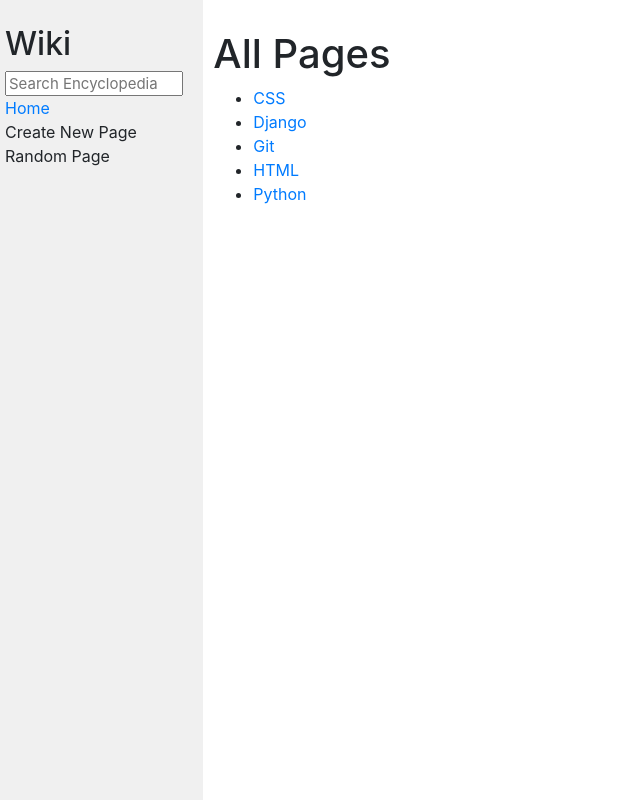
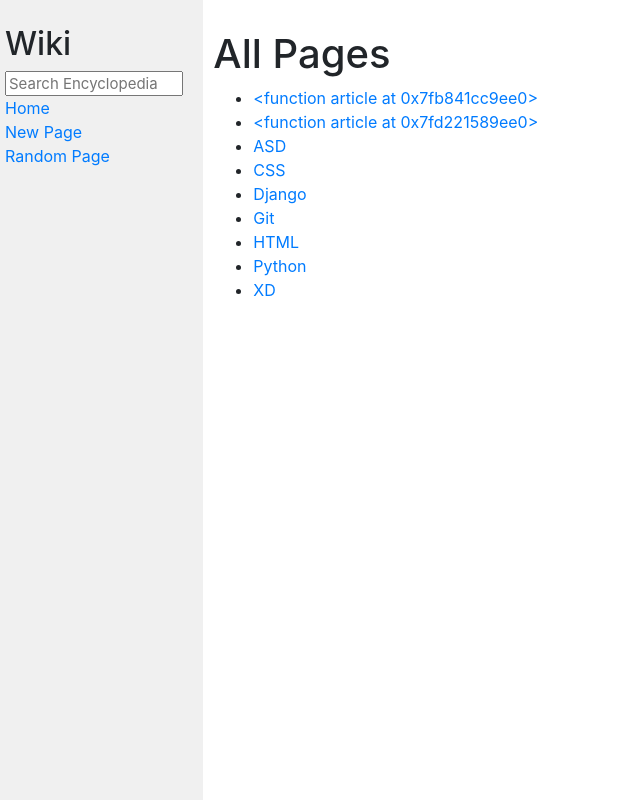
Before and after one commit to jeanpaulHT/wikiWeb-CS50, a Django app: page / in a window 1280 px wide. Shown: the whole page, without its empty margins (0-640 px from the left). Run offline with Django 3.2, Linux system fonts and the light colour scheme; some libraries are stand-ins or nearby versions.

Commit message:
final files

```diff
--- a/encyclopedia/templates/encyclopedia/layout.html
+++ b/encyclopedia/templates/encyclopedia/layout.html
@@ -12,17 +12,18 @@
         <div class="row">
             <div class="sidebar col-lg-2 col-md-3">
                 <h2>Wiki</h2>
-                <form>
-                    <input class="search" type="text" name="q" placeholder="Search Encyclopedia">
+                <form action="{% url 'wiki:search' %}" method="GET">
+                    {% csrf_token %}
+                    {{ form }}
                 </form>
                 <div>
                     <a href="{% url 'wiki:index' %}">Home</a>
                 </div>
-                <div>
-                    Create New Page
+                <div >
+                    <a href = "{% url 'wiki:add' %}"> New Page</a>
                 </div>
                 <div>
-                    Random Page
+                    <a href= "{% url 'wiki:randomArticle'%}"> Random Page</a>
                 </div>
                 {% block nav %}
                 {% endblock %}
--- a/encyclopedia/urls.py
+++ b/encyclopedia/urls.py
@@ -7,5 +7,12 @@ app_name = "wiki"
 
 urlpatterns = [
     path("", views.index, name="index"),
-    path('wiki/<str:article>/', views.article, name='article')
+    path('wiki/<str:article>/', views.article, name='article'),
+    path('search/', views.search, name='search'),
+    path('add/', views.add_page, name='add'),
+    path('addArticle/', views.addArticle, name='addArticle'),
+    path('edit/<str:article>', views.editPage, name='edit'),
+    path('editArticle/<str:article>', views.editArticle, name='editArticle'),
+    path('randomArticle/', views.getRandom, name='randomArticle')
+
 ]
--- a/encyclopedia/util.py
+++ b/encyclopedia/util.py
@@ -2,6 +2,8 @@ import re
 
 from django.core.files.base import ContentFile
 from django.core.files.storage import default_storage
+import random
+
 
 
 def list_entries():
@@ -35,3 +37,26 @@ def get_entry(title):
         return f.read().decode("utf-8")
     except FileNotFoundError:
         return None
+
+
+def getSubString(entry):
+
+    entries = list_entries()
+    i = 0
+    result = []
+
+    for titles in entries:
+        i = 0
+        for c in titles:
+            if(c == entry[i]): i = i +1
+            else: i = 0
+            if i == len(entry):
+                result.append(titles)
+                break
+
+    return result
+
+
+def randomTitle():
+    entries = list_entries()
+    return entries[random.randint(0,len(entries)- 1)]
--- a/encyclopedia/views.py
+++ b/encyclopedia/views.py
@@ -1,15 +1,156 @@
-from django.shortcuts import render
+from django import forms
+from django.shortcuts import redirect,render
+from django.http import HttpResponse
+import markdown2
 
 from . import util
 
+class searchForm(forms.Form):
+    article = forms.CharField(label="", widget=forms.TextInput(attrs={
+        "class": "search",
+        "placeholder":"Search Encyclopedia"}
+    ))
+
+
+class addForm(forms.Form):
+    title = forms.CharField(label="", widget=forms.Textarea(attrs={
+        "style": "height: 61px;"}
+        ))
+    text = forms.CharField(label="", widget=forms.Textarea(attrs={
+        "style": "height: 500px;"}
+        ))
+
+class editForm(forms.Form):
+    text = forms.CharField(label="", widget=forms.Textarea(attrs={
+        "style": "height: 500px;"}
+        ))
 
 def index(request):
     return render(request, "encyclopedia/index.html", {
-        "entries": util.list_entries()
+        "entries": util.list_entries(),
+        "form": searchForm()
     })
 
 def article(request, article):
+
+
     return render(request, f"encyclopedia/article.html", {
-        "article": util.get_entry(article),
+        "article": markdown2.markdown(util.get_entry(article)),
         "name": article
     })
+
+def editPage(request,article):
+
+    text = util.get_entry(article)
+
+    if text == None:
+        return render(request, f"encyclopedia/article.html", {
+            "article": util.get_entry(None),
+            "name": article
+        })
+
+    edit_form = editForm(initial={'text':text})
+    edit_form.name = article
+
+    return render(request, f"encyclopedia/editPage.html", {
+        "name": article,
+        "editForm": edit_form
+    })
+
+def editArticle(request,article):
+
+
+    if request.method == "POST":
+
+        form = editForm(request.POST)
+
+
+        if form.is_valid():
+
+            text = form.cleaned_data["text"]
+            util.save_entry(article,text)
+
+            return render(request, f"encyclopedia/article.html", {
+                "article": util.get_entry(article),
+                "name": article
+            })
+
+    return render(request, f"encyclopedia/article.html", {
+                    "article": util.get_entry(None),
+                    "name": article
+                    })
+
+
+
+def add_page(request):
+    return render(request, f"encyclopedia/newPage.html", {
+        "addForm": addForm()
+    })
+
+def addArticle(request):
+
+    if request.method == "POST":
+
+        form = addForm(request.POST)
+
+        if form.is_valid():
+
+            article = form.cleaned_data["title"]
+            text = form.cleaned_data["text"]
+
+            md = util.get_entry(article)
+
+            if md is None:
+                util.save_entry(article,text)
+
+            else:
+                return render(request, f"encyclopedia/article.html", {
+                    "article": util.get_entry(None),
+                    "name": article
+                    })
+
+            return render(request, f"encyclopedia/article.html", {
+                "article": util.get_entry(article),
+                "name": article
+            })
+
+
+    return redirect("/add")
+
+def search(request):
+
+    if request.method == "GET":
+
+        form = searchForm(request.GET)
+
+        if form.is_valid():
+
+            article = form.cleaned_data["article"]
+            md = util.get_entry(article)
+
+            if md is None:
+                similar = util.getSubString(article)
+
+                return render(request, "encyclopedia/index.html", {
+                    "entries": similar,
+                    "form": searchForm()
+                })
+
+
+            else:
+                return render(request, f"encyclopedia/article.html", {
+                    "article": md,
+                    "name": article
+                })
+
+
+    return redirect("/")
+
+def getRandom(request):
+    name  = util.randomTitle()
+    print(name)
+
+    return render(request, f"encyclopedia/article.html", {
+        "article": util.get_entry(name),
+        "name": name
+    })
```
Also changed, not shown: encyclopedia/templates/encyclopedia/article.html (+7 -2 lines), encyclopedia/templates/encyclopedia/editPage.html (added, +16 -0 lines), encyclopedia/templates/encyclopedia/newPage.html (added, +14 -0 lines), entries/<function article at 0x7fb841cc9ee0>.md (added, +1 -0 lines), entries/<function article at 0x7fd221589ee0>.md (added, +1 -0 lines), entries/ASD.md (added, +5 -0 lines), entries/XD.md (added, +1 -0 lines).
